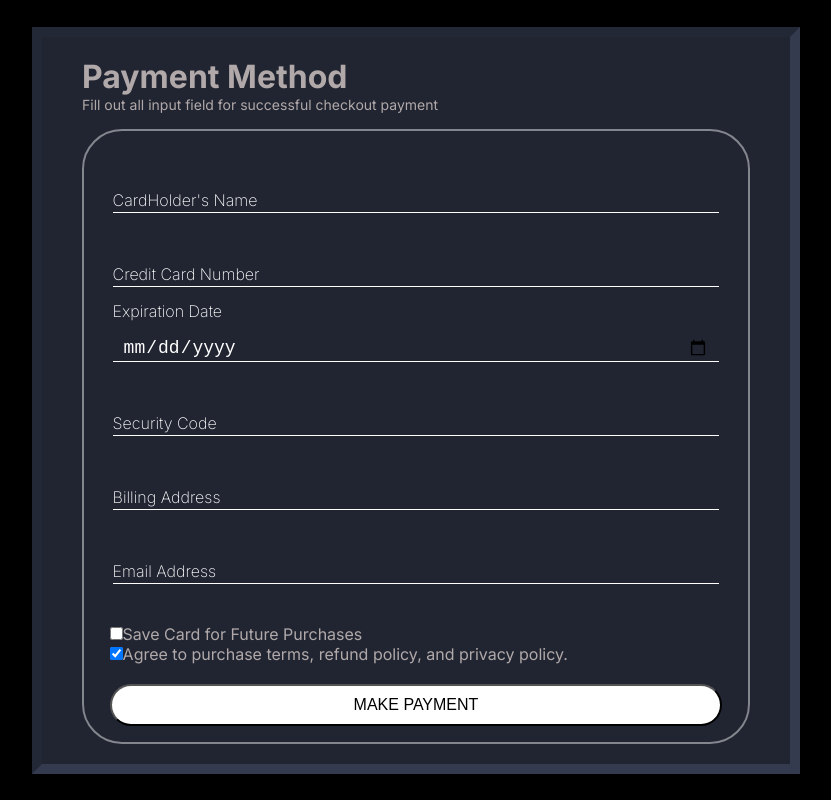
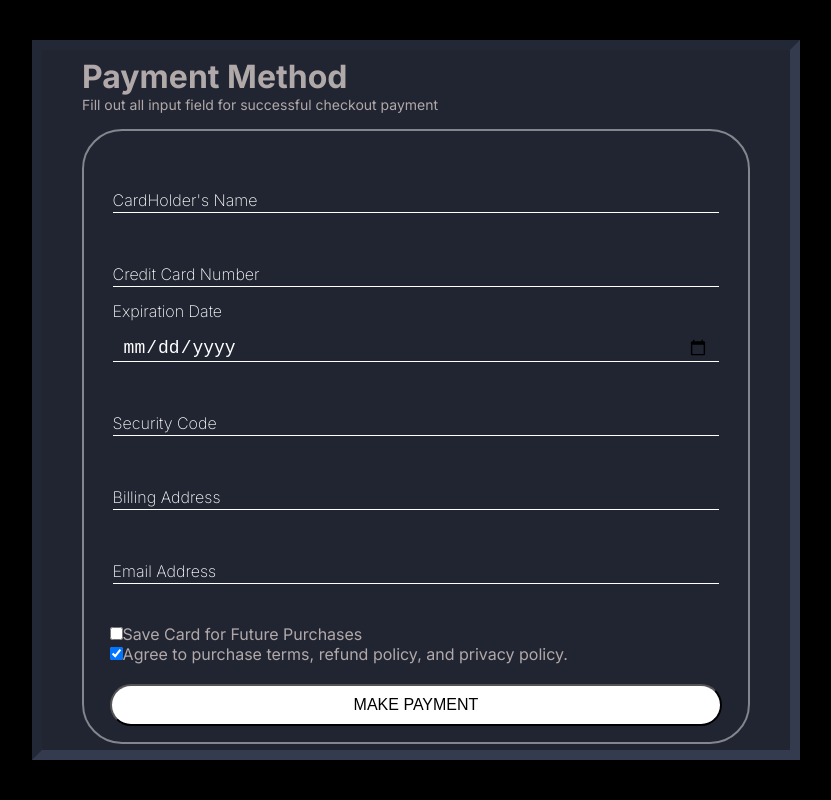
Before and after one commit to Lovethrech/Chel-DayTwo, a Vue app: page / in a window 1280 px wide. Shown: the whole page, without its empty margins (224-1055 px from the left). Built offline with nearby package versions, Linux system fonts and the light colour scheme.

Commit message:
...working on the project.

```diff
--- a/src/components/CheckOutMainCtn.vue
+++ b/src/components/CheckOutMainCtn.vue
@@ -12,7 +12,7 @@ import AuthMainContent from './AuthMainContent.vue';
 
 <style scoped>
 .check-out-main-ctn-main-ctn{
-    padding: 20px 40px;
+    padding: 0 40px;
     width:100%;
     height:100%;
     display:flex;
```
